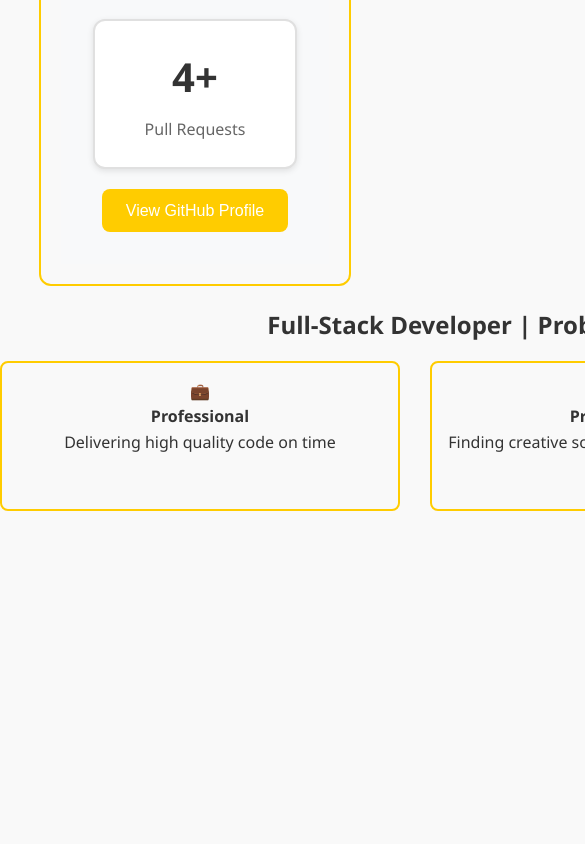
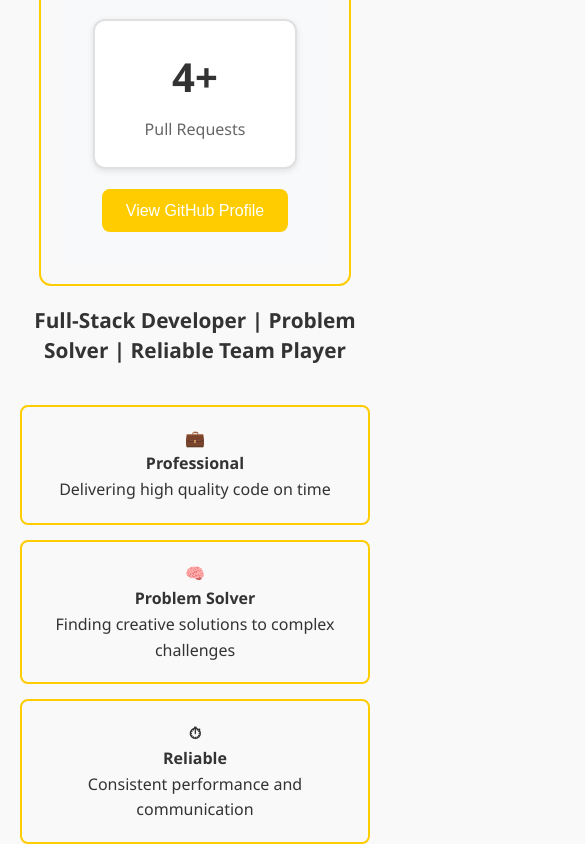
Before and after one commit to GiftMHB/Portfolio-Project, a plain HTML site: page index.html in a window 390 px wide. Shown: the part 1649-2493 px from the top of the page, 585 px wide, since content can reach past the window. Before the commit the page ends 2160 px from the top, so only its background shows below. Drawn offline with Linux system fonts and the light colour scheme.

Commit message:
Fixed how it looks on the phone

```diff
--- a/css/index.css
+++ b/css/index.css
@@ -253,3 +253,40 @@ body {
   justify-content: space-around;
   margin: 20px 0;
 }
+
+@media (max-width: 768px) {
+  .infoContainer {
+    flex-direction: column;
+    align-items: center;
+    gap: 20px;
+  }
+
+  .infoCards {
+    width: 90%;
+    max-width: 350px;
+    height: auto;
+    min-height: 120px;
+  }
+
+  .description h2 {
+    font-size: 1.5rem;
+    margin-bottom: 1.5rem;
+  }
+}
+
+/* For very small screens */
+@media (max-width: 480px) {
+  .infoContainer {
+    gap: 15px;
+  }
+
+  .infoCards {
+    width: 95%;
+    padding: 1.2em;
+  }
+
+  .description h2 {
+    font-size: 1.3rem;
+    line-height: 1.4;
+  }
+}
```
